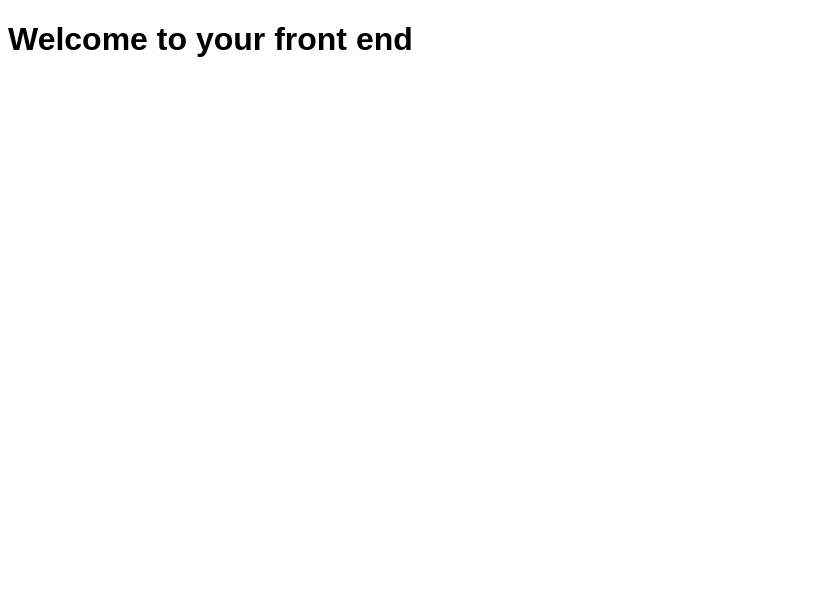
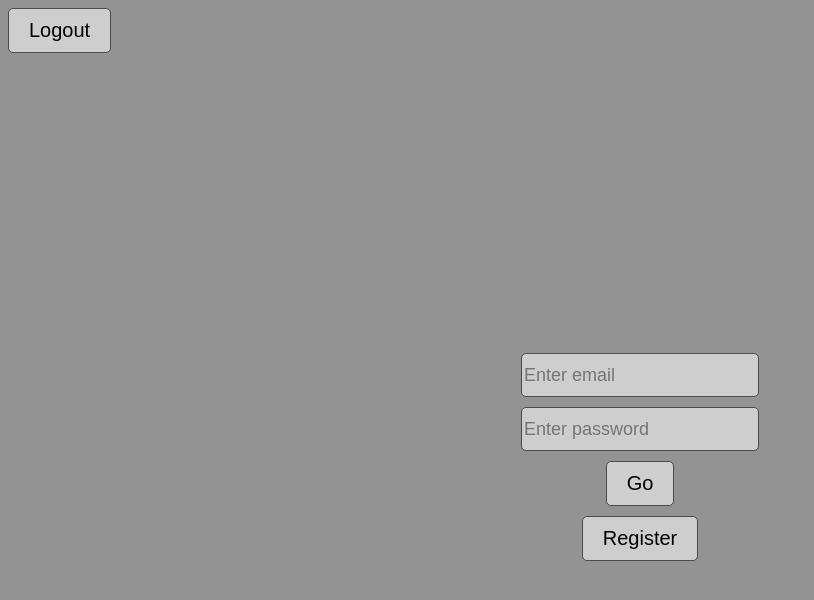
Before and after one commit to uprighted-learners/freelance-client, a React (Vite) app: page /Auth in a window 1280 px wide. Shown: the top 600 px of the page, without its empty margins (0-814 px from the left). Built offline with nearby package versions, Linux system fonts and the light colour scheme.

Commit message:
auth-frontend

```diff
--- a/src/App.jsx
+++ b/src/App.jsx
@@ -1,13 +1,46 @@
 import { useState, useEffect } from 'react'
 import './App.css'
+import Auth from './components/Auth'
+
 
 function App() {
 
-  return (
-    <>
-     <h1>Welcome to your front end</h1>
-    </>
-  )
+	const [sessionToken, setSessionToken ] = useState(undefined)
+
+  useEffect(() => {
+    if (localStorage.getItem("token")) {
+      setSessionToken(localStorage.getItem("token"))
+    }
+  },[])
+
+  const updateLocalStorage = newToken => {
+    localStorage.setItem("token", newToken)
+    setSessionToken(newToken)
+  }
+
+
+
+	const renderView = () => {
+		return !sessionToken
+		? <Auth updateLocalStorage={updateLocalStorage} />
+		: <Rooms sessionToken={sessionToken} />
+
+	}
+
+	const logout = () => {
+		if (localStorage.getItem("token")) {
+			localStorage.removeItem("token")
+			setSessionToken(undefined)
+		}
+	}
+
+	return (
+		<>
+			<button onClick={logout}>Logout</button>
+			{renderView()}
+		</>
+	)
+
 }
 
 export default App
--- /dev/null
+++ b/src/components/Auth.jsx
@@ -0,0 +1,60 @@
+import React, { useState } from 'react'
+import "./Auth.css"
+
+export default function Auth({ updateLocalStorage}) {
+
+    const [login, setLogin] = useState(true)
+    const [fullName, setFullName] = useState("")
+    const [email, setEmail] = useState("")
+    const [password, setPassword] = useState("")
+
+    const register = () => login ? null : (
+        <input type="text" id='name' value={fullName} placeholder='Enter full name' onChange={e =>
+            setFullName(e.target.value)}></input>)
+
+    const toggle = () => {
+        setLogin(!login)
+    }
+
+    const toggleBtn = () => login ? "Register" : "Login"
+
+    const handleSubmit = (e) => {
+        e.preventDefault()
+
+        const url = login
+            ? "http://127.0.0.1:4000/login"
+			: "http://127.0.0.1:4000/register"
+
+        const body = login
+            ? { email, password }
+            : { fullName, email, password }
+
+        fetch(url, {
+            method: "POST",
+            body: JSON.stringify(body),
+            headers: new Headers({
+                "Content-Type": "application/json"
+            })
+        })
+        .then(res => {
+            return res.json()
+        })
+        .then(data => {
+            console.log(data)
+            updateLocalStorage(data.token)
+        })
+        .catch(err => console.log(err))
+    }
+
+    return (
+        <>
+        <form action="" className="form-wrapper">
+				{register()}
+				<input type="email" value={email} name="email" id="email" placeholder='Enter email' onChange={e => setEmail(e.target.value)}/>
+				<input type="password" value={password} name="pwd" id="pwd" placeholder='Enter password' onChange={e => setPassword(e.target.value)} />
+				<button class="go-btn"onClick={handleSubmit}>Go</button>
+				<button onClick={toggle} type='button' className='logRegisterBtn'>{toggleBtn()}</button>
+			</form>
+        </>
+    )
+}
--- /dev/null
+++ b/src/components/auth.css
@@ -0,0 +1,77 @@
+body {
+    background-color: #949393;
+}
+
+.form-wrapper {
+display: flex;
+	flex-direction: column;
+	justify-content: center;
+	align-items: center;
+    margin-top: 300px;
+    gap: 10px;
+}
+
+#name {
+    height: 40px;
+    margin: 0 auto;
+    display: flex;
+    flex-direction: column;
+    align-items: center;
+    font-size: large;
+    background-color: #cecece;
+    border: 1px solid #4b4b4b;
+    border-radius: 5px;
+    color: white;
+}
+#email {
+    height: 40px;
+    margin: 0 auto;
+    display: flex;
+    flex-direction: column;
+    align-items: center;
+    font-size: large;
+    background-color: #cecece;
+    border: 1px solid #4b4b4b;
+    border-radius: 5px;
+    color: white;
+}
+#pwd {
+height: 40px;
+    margin: 0 auto;
+    display: flex;
+    flex-direction: column;
+    align-items: center;
+    font-size: large;
+    background-color: #cecece;
+    border: 1px solid #4b4b4b;
+    border-radius: 5px;
+    color: white;
+}
+
+.logRegisterBtn {
+padding: 10px 20px;
+    font-size: 20px;
+    border-radius: 5px;
+    border: 1px solid #4b4b4b;
+    cursor: pointer;
+    background-color:  #cecece;
+    color: rgb(0, 0, 0);
+}
+
+.go-btn {
+    padding: 10px 20px;
+    font-size: 20px;
+    border-radius: 5px;
+    border: 1px solid #4b4b4b;
+    cursor: pointer;
+    background-color: #cecece;
+}
+
+button {
+    padding: 10px 20px;
+    font-size: 20px;
+    border-radius: 5px;
+    border: 1px solid #4b4b4b;
+    cursor: pointer;
+    background-color: #cecece;
+}
```
Also changed, not shown: src/components/Cards.jsx (added), src/components/cards.css (added).
